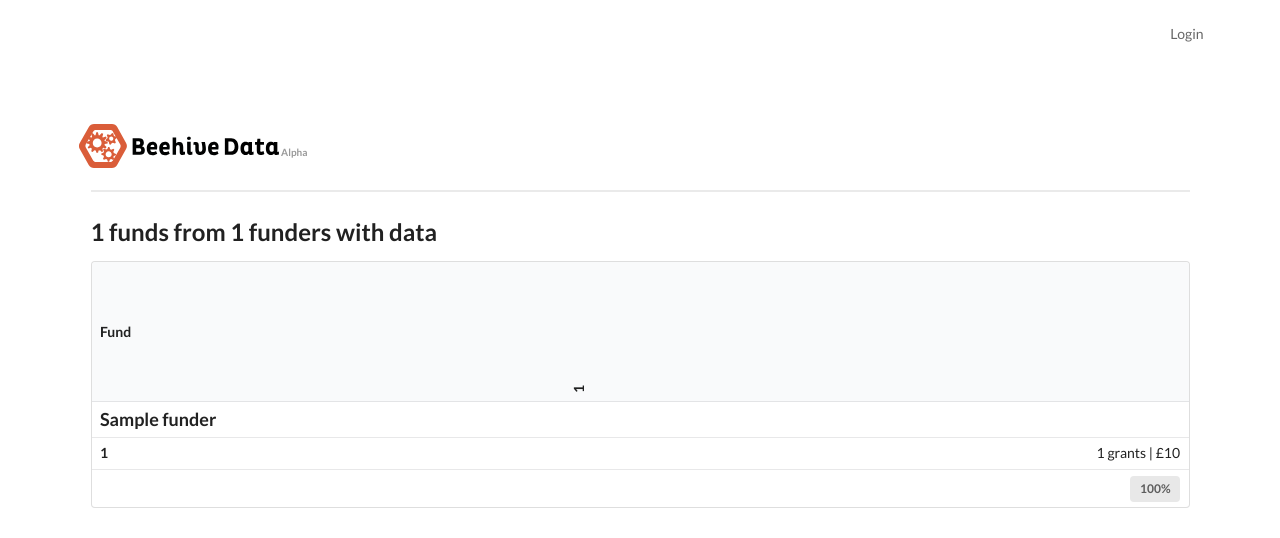
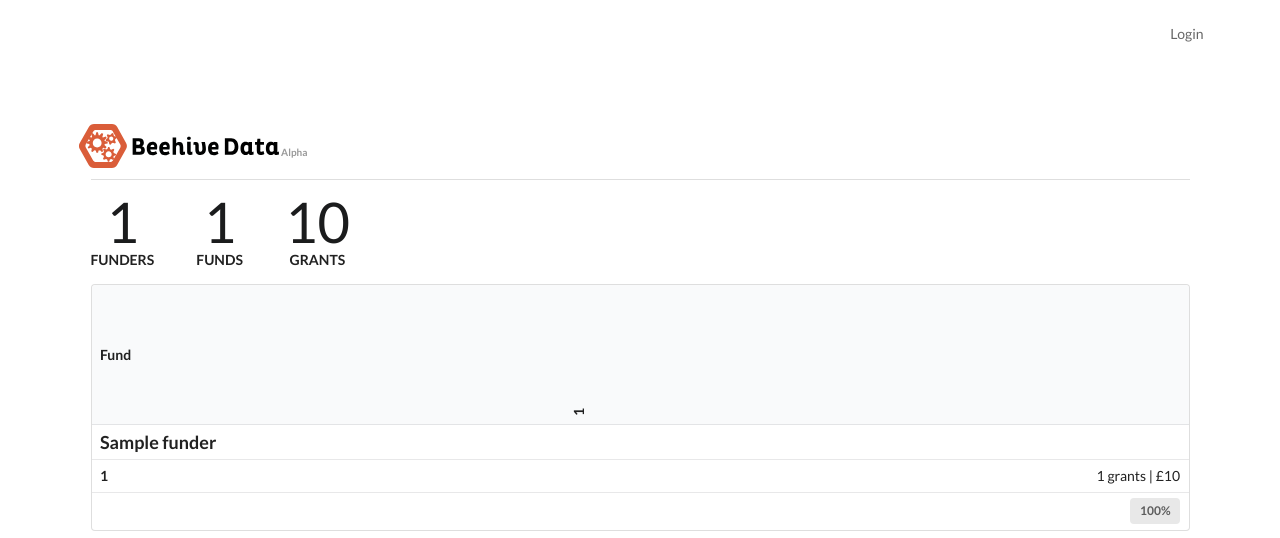
Before and after one commit to TechforgoodCAST/beehive-data-etl, a Flask app: template beehivedata/templates/status.html in a window 1280 px wide. Shown: the top 538 px of the page. Run offline with Flask 2, Linux system fonts and the light colour scheme; the template is opened without the code that fills it: most values are stand-ins (such as "Sample title", 1, 10 or a date in 2020).

Commit message:
update status page

```diff
--- a/beehivedata/templates/status.html
+++ b/beehivedata/templates/status.html
@@ -21,11 +21,35 @@ th.rotate > div > span {
 }
 </style>
 <div class='ui container basic segment'>
-  <h1 class='ui header'>
+  <h1 class='ui dividing header'>
     <a class='logo' href='/' title='Beehive Data'>Beehive Data</a>
   </h1>
-  <hr>
-  <h2>{{ funds|length }} funds from {{ funders|length }} funders with data</h2>
+  <div class="ui statistics">
+    <div class="statistic">
+      <div class="value">
+        {{ funders|length }}
+      </div>
+      <div class="label">
+        Funders
+      </div>
+    </div>
+    <div class="statistic">
+      <div class="value">
+        {{ funds|length }}
+      </div>
+      <div class="label">
+        Funds
+      </div>
+    </div>
+    <div class="statistic">
+      <div class="value">
+        {{ "{0:,.0f}".format(grants) }}
+      </div>
+      <div class="label">
+        Grants
+      </div>
+    </div>
+  </div>
   <table class="ui very compact table">
     <thead>
       <tr>
--- a/beehivedata/views/home.py
+++ b/beehivedata/views/home.py
@@ -24,4 +24,5 @@ def status():
     funds = db.grants.aggregate(status_query())
     funds = [process_fund(f) for f in funds]
     funders = set([f["funder"] for f in funds])
-    return render_template('status.html', funds=list(funds), fields=FIELDS_TO_CHECK, funders=funders)
+    grants = sum([f["count"] for f in funds])
+    return render_template('status.html', funds=list(funds), fields=FIELDS_TO_CHECK, funders=funders, grants=grants)
```
